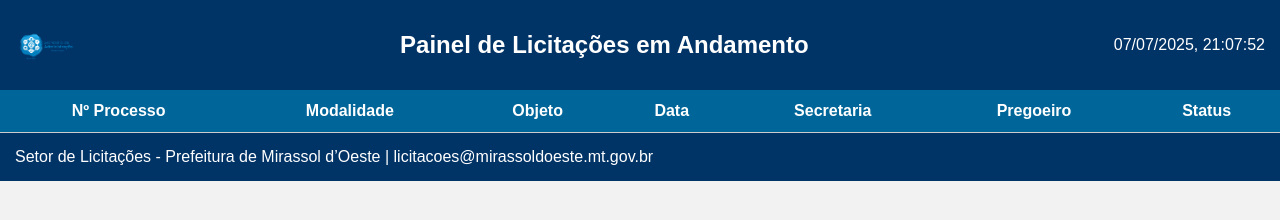
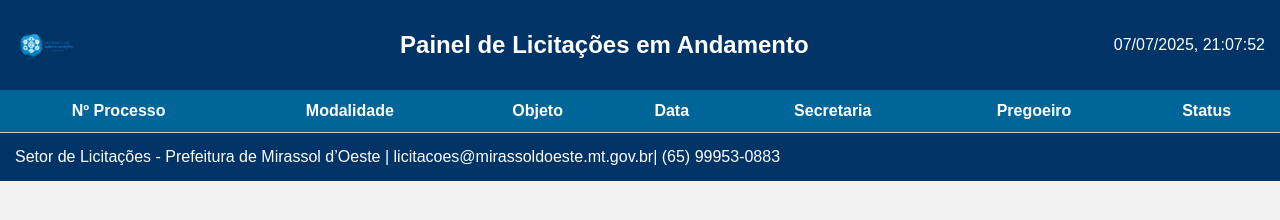
Before and after one commit to isaquebatistadefarias/painel-licitacao, a plain HTML site: page index.html in a window 1280 px wide. Drawn offline with Linux system fonts and the light colour scheme.

Commit message:
Update index.html

```diff
--- a/index.html
+++ b/index.html
@@ -45,7 +45,7 @@
   </main>
 
   <footer>
-    Setor de Licitações - Prefeitura de Mirassol d’Oeste | licitacoes@mirassoldoeste.mt.gov.br
+    Setor de Licitações - Prefeitura de Mirassol d’Oeste | licitacoes@mirassoldoeste.mt.gov.br| (65) 99953-0883
   </footer>
 
   <script>
```
